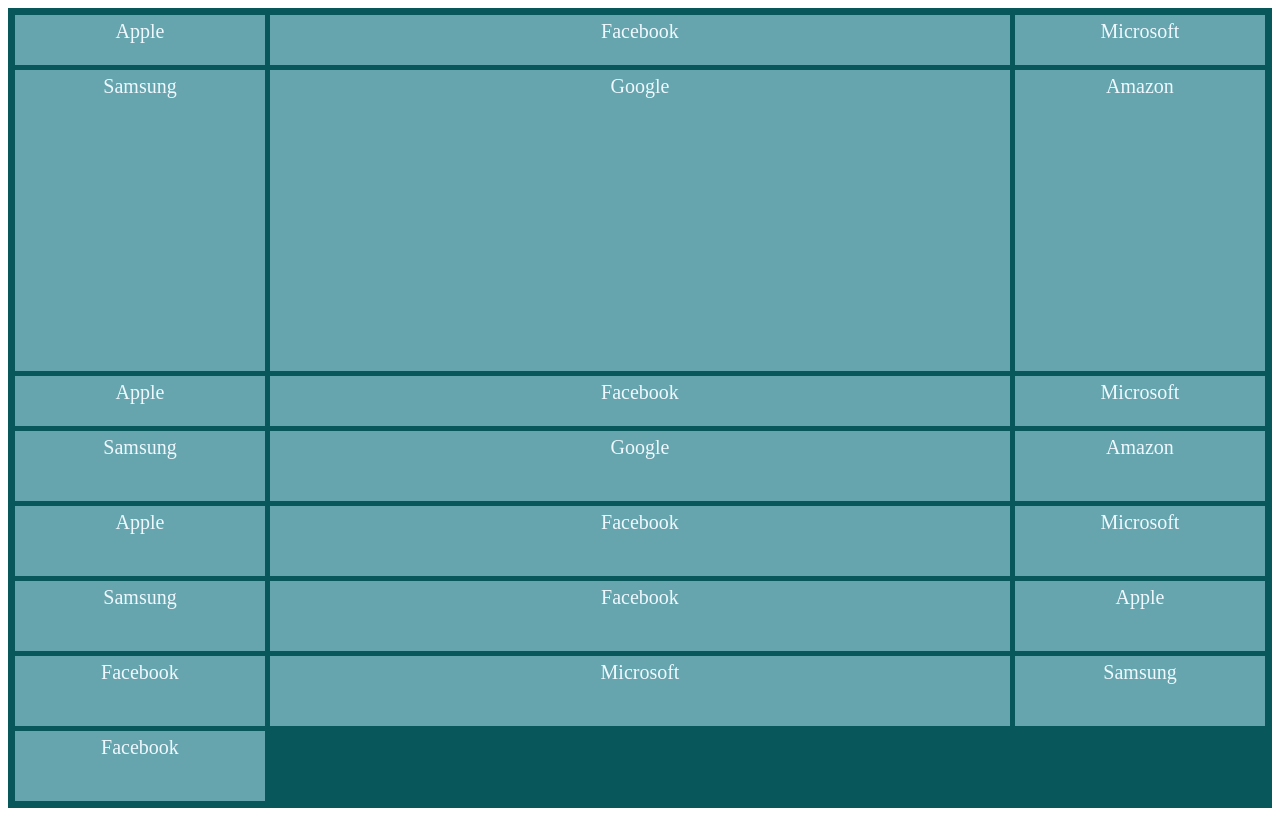
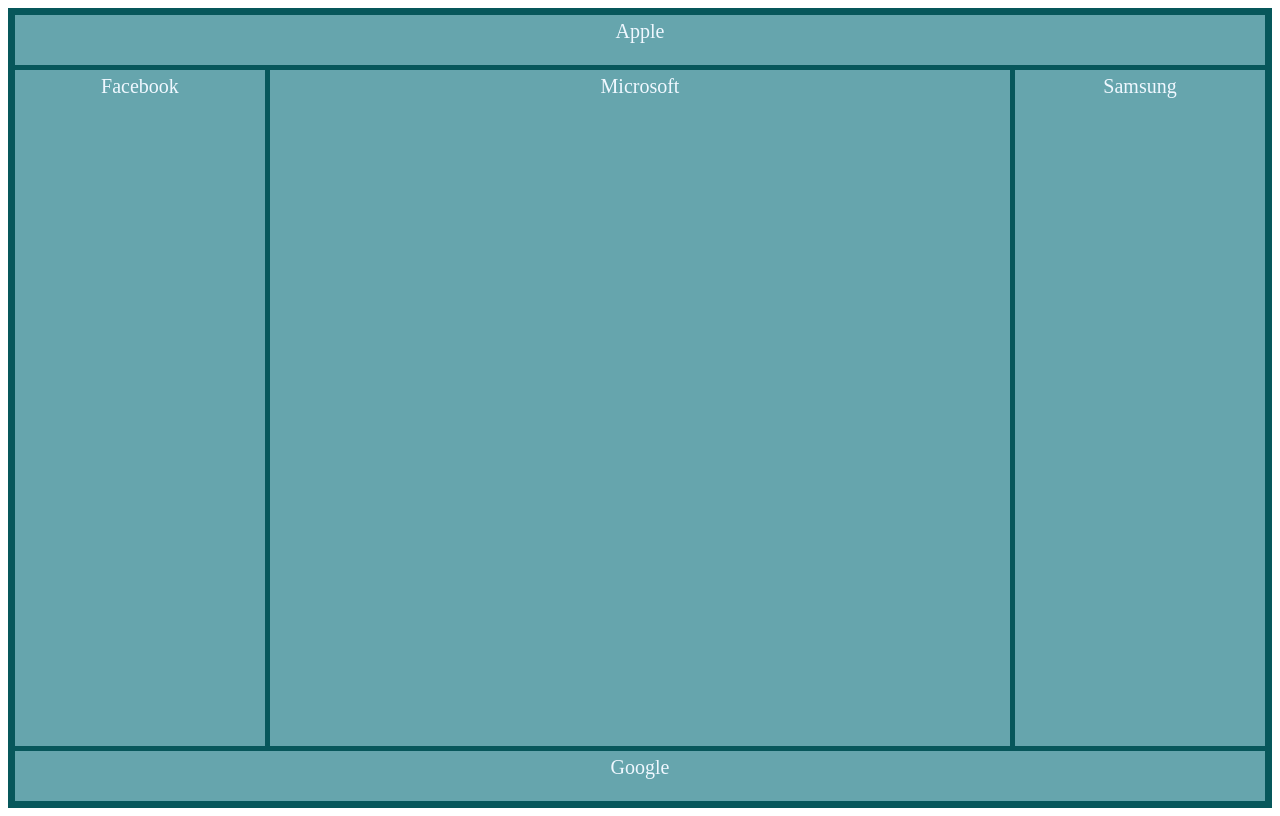
Before and after one commit to reincoon/Udemy-Complete-WebDev-Course-2022, a plain HTML site: page Complete WebDev Course 2022/Grid/Grid/4. Grid areas - Start here/index.html in a window 1280 px wide. Drawn offline with Linux system fonts and the light colour scheme.

Commit message:
Update index.html

```diff
--- a/Complete WebDev Course 2022/Grid/Grid/4. Grid areas - Start here/index.html
+++ b/Complete WebDev Course 2022/Grid/Grid/4. Grid areas - Start here/index.html
@@ -7,28 +7,11 @@
     </head>
     <body>
         <div class="container">
-            <div>Apple</div>
-            <div>Facebook</div>
-            <div>Microsoft</div>
-            <div>Samsung</div>
-            <div>Google</div>
-            <div>Amazon</div>
-            <div>Apple</div>
-            <div>Facebook</div>
-            <div>Microsoft</div>
-            <div>Samsung</div>
-            <div>Google</div>
-            <div>Amazon</div>
-            <div>Apple</div>
-            <div>Facebook</div>
-            <div>Microsoft</div>
-            <div>Samsung</div>
-            <div>Facebook</div>
-            <div>Apple</div>
-            <div>Facebook</div>
-            <div>Microsoft</div>
-            <div>Samsung</div>
-            <div>Facebook</div>
+            <div id="apple">Apple</div>
+            <div id="facebook">Facebook</div>
+            <div id="microsoft">Microsoft</div>
+            <div id="samsung">Samsung</div>
+            <div id="google">Google</div>
 
         </div>
     </body>
```
